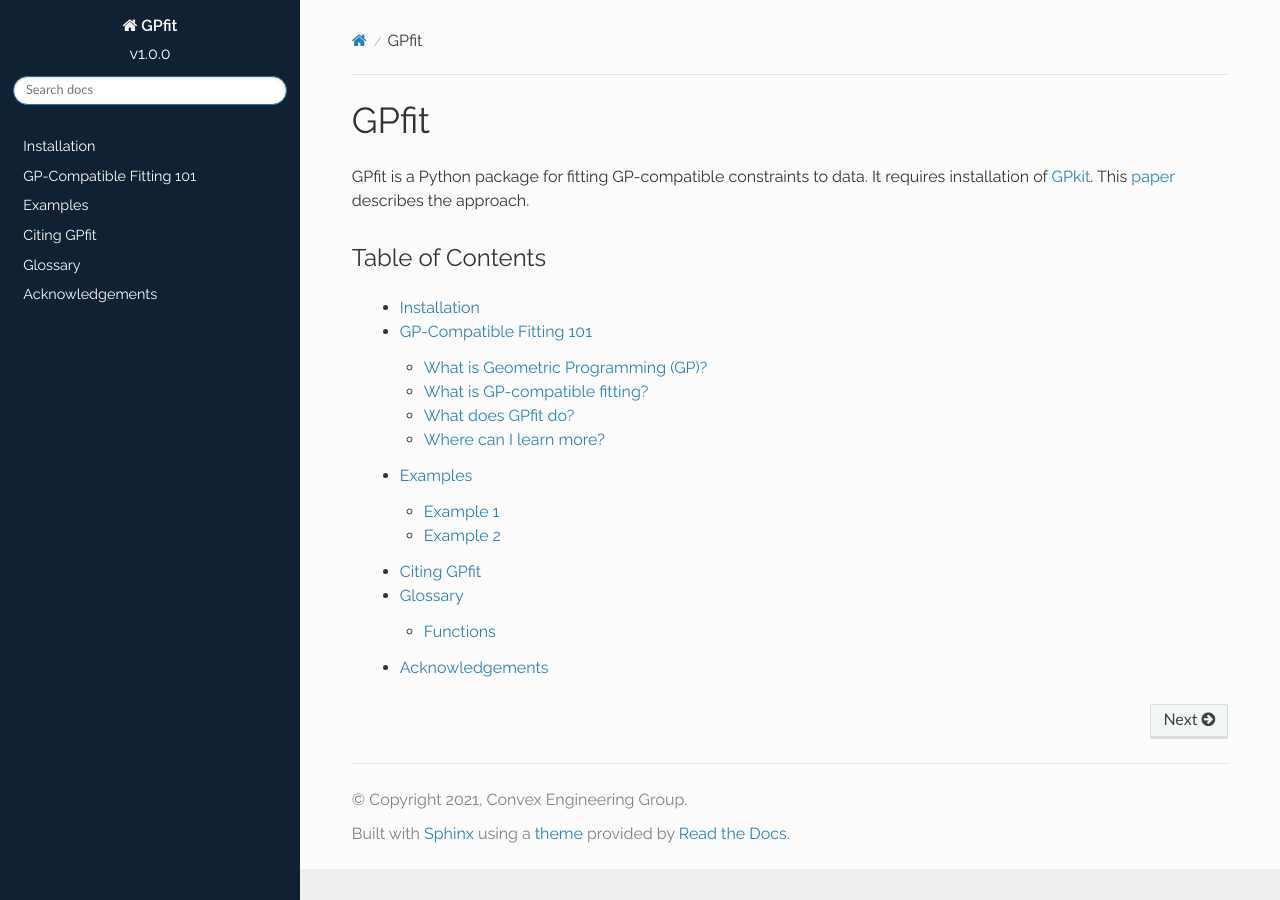
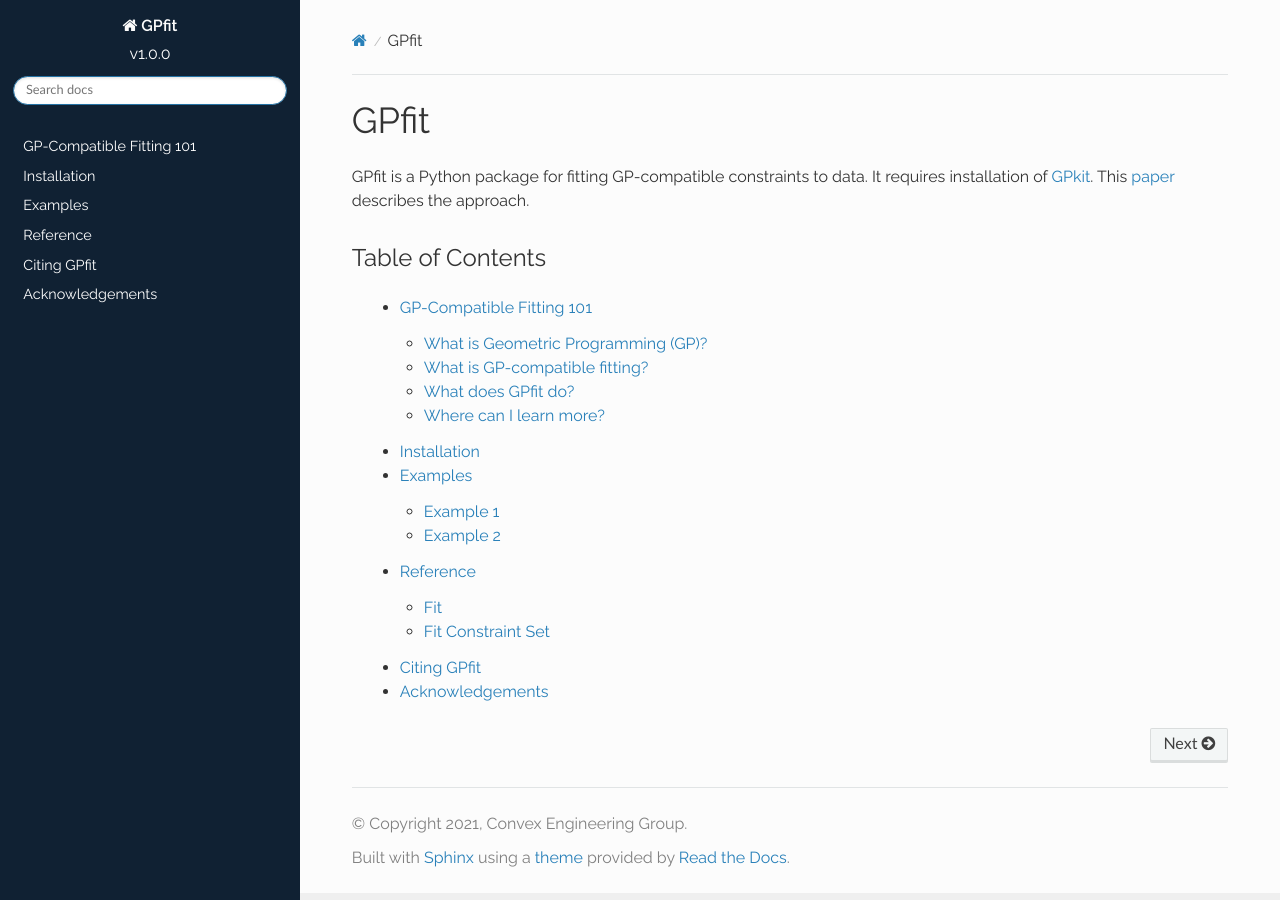
Before and after one commit to convexengineering/gpfit, a Sphinx documentation site: the page built from docs/source/index.rst, in a window 1280 px wide. Built offline with Sphinx 7.4.7 and the Read the Docs theme 2.0.0, drawn with Linux system fonts in a browser that asks for light colours.

Commit message:
Docs improvements (#7)
* Glossary -> reference
* Re-ordering
* Delete duplicate gpfit101

```diff
--- a/docs/source/glossary.rst
+++ /dev/null
@@ -1,16 +0,0 @@
-Glossary
-********
-
-Functions
-=========
-.. automodule:: gpfit
-    :members:
-    :show-inheritance:
-
-
-fit.py
-------
-
-.. automodule:: gpfit.fit
-    :members:
-    :show-inheritance:
--- a/docs/source/index.rst
+++ b/docs/source/index.rst
@@ -2,18 +2,19 @@
 GPfit
 =====
 
-GPfit is a Python package for fitting GP-compatible constraints to data.
-It requires installation of `GPkit <http://gpkit.readthedocs.org/en/latest/>`_.
-This `paper <http://web.mit.edu/~whoburg/www/papers/gp_fitting.pdf>`_ describes the approach.
+GPfit is a Python package for fitting GP-compatible constraints to data.  It
+requires installation of `GPkit <http://gpkit.readthedocs.org/en/latest/>`_.
+This `paper <http://web.mit.edu/~whoburg/www/papers/gp_fitting.pdf>`_ describes
+the approach.
 
 Table of Contents
 ==================
     .. toctree::
        :maxdepth: 2
 
+       gpfit101
        installation
-       gpfit101
        examples
+       reference
        citinggpfit
-       glossary.rst
        acknowledgements
--- /dev/null
+++ b/docs/source/reference.rst
@@ -0,0 +1,16 @@
+Reference
+*********
+
+Fit
+===
+
+.. automodule:: gpfit.fit
+    :members:
+    :show-inheritance:
+
+Fit Constraint Set
+==================
+
+.. automodule:: gpfit.constraint_set
+    :members:
+    :show-inheritance:
```
Also changed, not shown: 1 other file.
